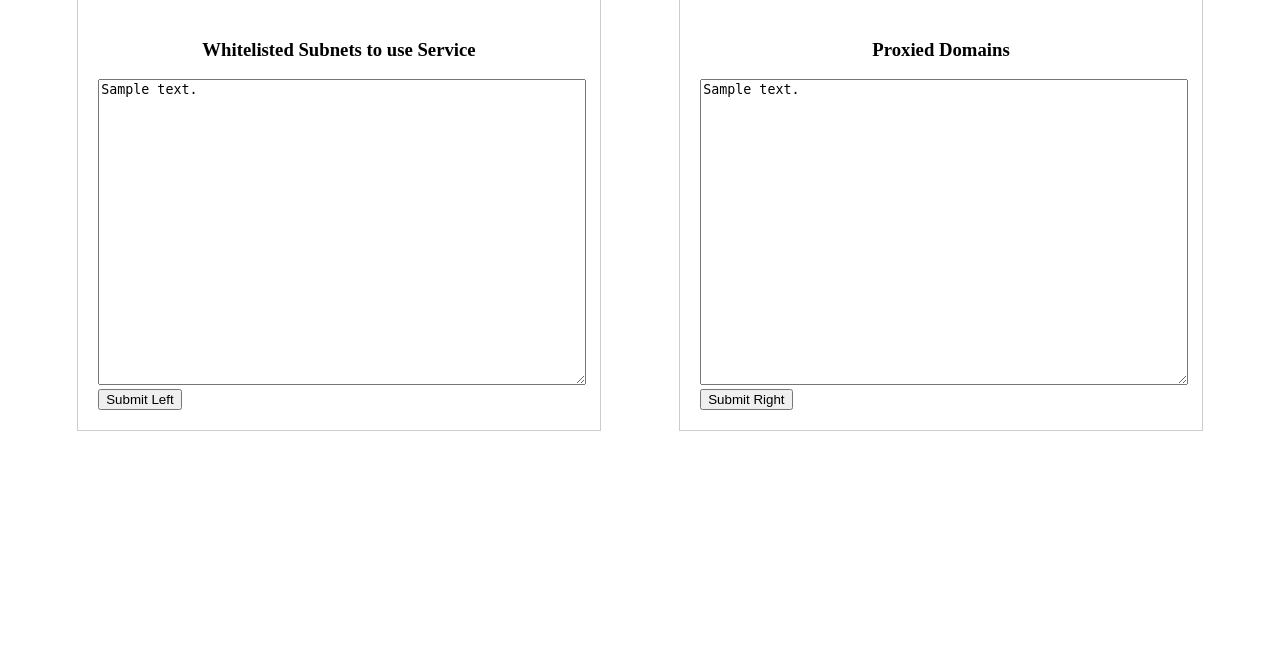
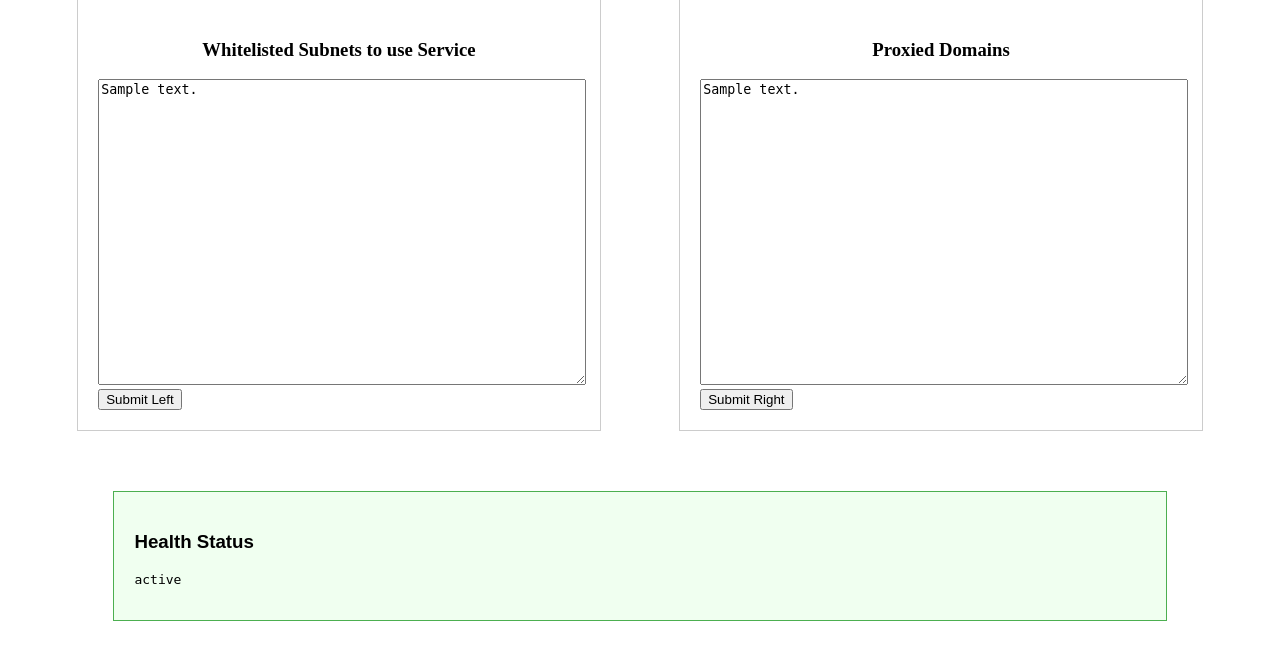
Before and after one commit to AmHoTa/SNI-PROXY-WireGaurd, a Flask app: template app/templates/index.html in a window 1280 px wide. Shown: the part 39-699 px from the top of the page. Run offline with Flask 3, Linux system fonts and the light colour scheme; the template is opened without the code that fills it: most values are stand-ins (such as "Sample title", 1, 10 or a date in 2020).

Commit message:
Added Health Status

```diff
--- a/app/app.py
+++ b/app/app.py
@@ -9,7 +9,7 @@ import os
 #
 
 DNSDIST_CONFIG_PATH = "/etc/dnsdist/dnsdist.conf"
-DNSMASQ_CONFIG_PATH = "/root/sniproxy-wg/dnsmasq.conf"
+DNSMASQ_CONFIG_PATH = "/root/sni-proxy/dnsmasq.conf"
 
 # We Assume 1 Thing Here: below variable MUST! exist in dnsdist.conf
 # subnets             :       list of subnets we want to proxy with SNI
@@ -60,11 +60,14 @@ def index():
             if domain: domains += domain
 
 
+    command = subprocess.run("docker ps", shell=True, text=True, capture_output=True)
 
+    print(command.stdout)
     return render_template(
         'index.html',
         left_text="\n".join(subnets),
-        right_text="\n".join(domains)
+        right_text="\n".join(domains),
+        health_status = command.stdout
     )
 
 
@@ -88,7 +91,7 @@ setACL('0.0.0.0/0')
 webserver('0.0.0.0:5353')
 setWebserverConfig({{password="1234", apiKey="12345", acl="0.0.0.0/0"}})
 
-newServer({{address = '127.0.0.1:530', pool='sniproxy'}})
+newServer({{address = '192.168.12.22:530', pool='sniproxy'}})
 addAction(NetmaskGroupRule(subnets), PoolAction("sniproxy"))
 
 """
--- a/app/templates/index.html
+++ b/app/templates/index.html
@@ -20,6 +20,14 @@
             resize: vertical;
             font-family: monospace;
         }
+        .status {
+            margin: 30px auto;
+            width: 80%;
+            border: 1px solid #4CAF50;
+            padding: 20px;
+            background-color: #f0fff0;
+            font-family: sans-serif;
+        }
     </style>
 </head>
 <body>
@@ -40,5 +48,11 @@
         </form>
 
     </div>
+
+    <!-- Health Status Section -->
+    <div class="status">
+        <h3>Health Status</h3>
+        <pre>{{ health_status }}</pre>
+    </div>
 </body>
 </html>
```
